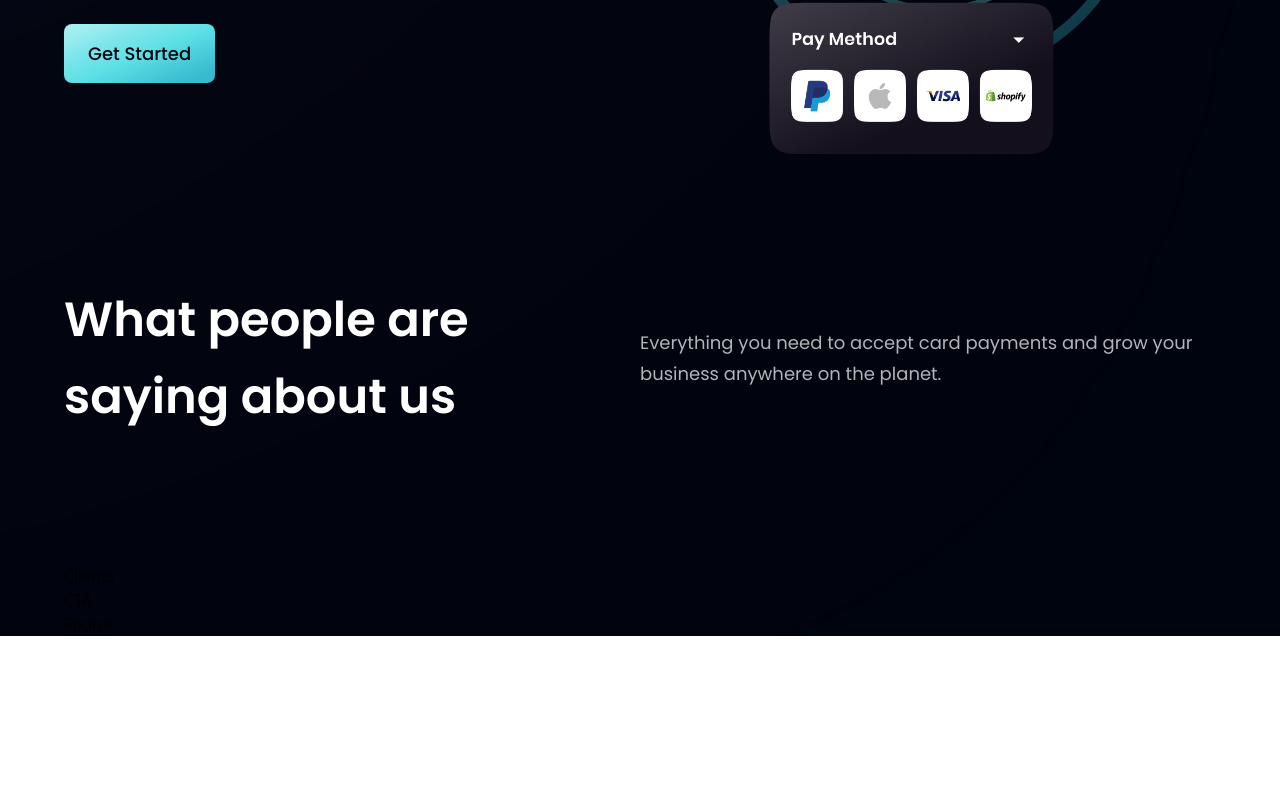
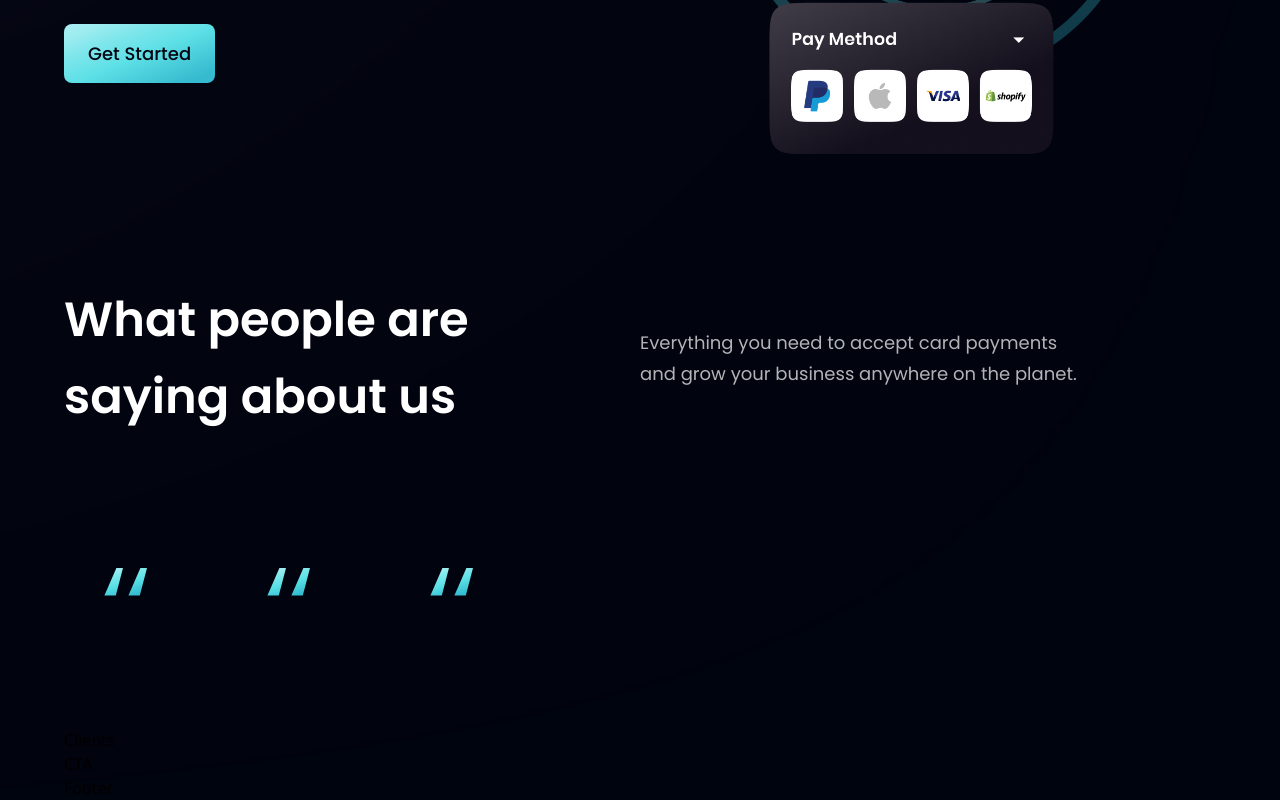
Before and after one commit to Akanimoh12/New-Modern-LandingPage, a React (Vite) app: page / in a window 1280 px wide. Shown: the part 2462-3262 px from the top of the page. Before the commit the page ends 3098 px from the top, so only its background shows below. Built offline with nearby package versions, Linux system fonts and the light colour scheme.

Commit message:
Akan: Updated the Clients sections

```diff
--- a/src/components/FeedbackCard.jsx
+++ b/src/components/FeedbackCard.jsx
@@ -1,9 +1,11 @@
 import React from 'react'
+import { quotes } from '../assets';
 
-const FeedbackCard = () => {
-  return (
-    <div>FeedbackCard</div>
+const FeedbackCard = ({content, name, title, img}) => (
+    <div className='flex justify-between flex-col px-10 py-12 rounded-[20px] max-w-[370px] md:mr-10 mr-0 my-5 feedback-card'>
+      <img src={quotes} alt="" />
+    </div>
   )
-}
 
-export default FeedbackCard
+
+export default FeedbackCard;
--- a/src/components/Testimonials.jsx
+++ b/src/components/Testimonials.jsx
@@ -15,12 +15,18 @@ const Testimonials = () => (
       </h1>
 
       <div className="w-full md:mt-0 mt-6">
-        <p className={`${styles.paragraph} text-left`}>
+        <p className={`${styles.paragraph} text-left max-w-[450px]`}>
           Everything you need to accept card payments and grow your business
           anywhere on the planet.
         </p>
       </div>
     </div>
+
+    <div className="flex flex-wrap sm:justify-start justify-center w-full feedback-container relative z-[1]">
+      {feedback.map((card)=>(
+        <FeedbackCard key={card.id} {...card}/>
+      ))}
+    </div>
   </section>
 );
 
```
